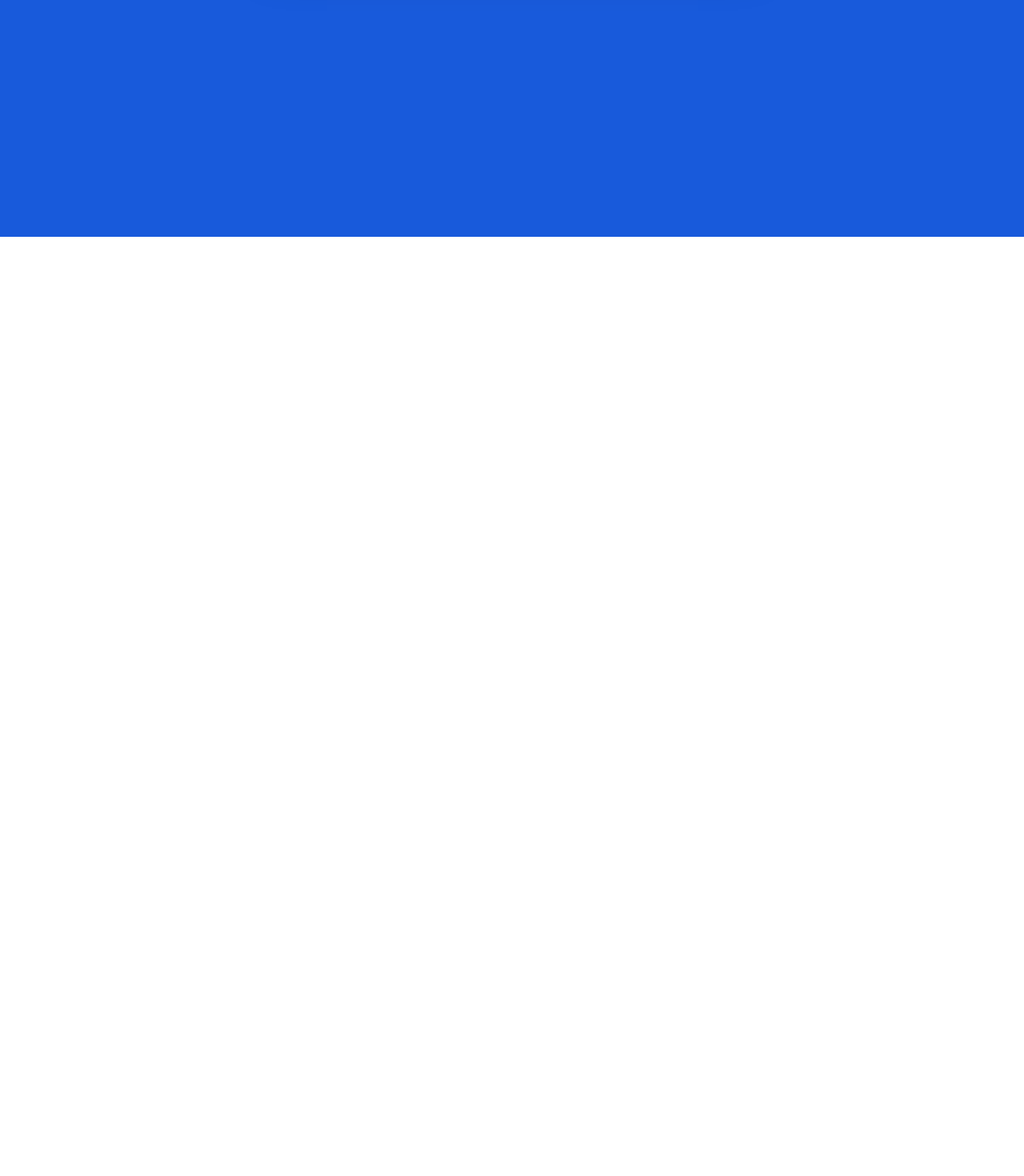
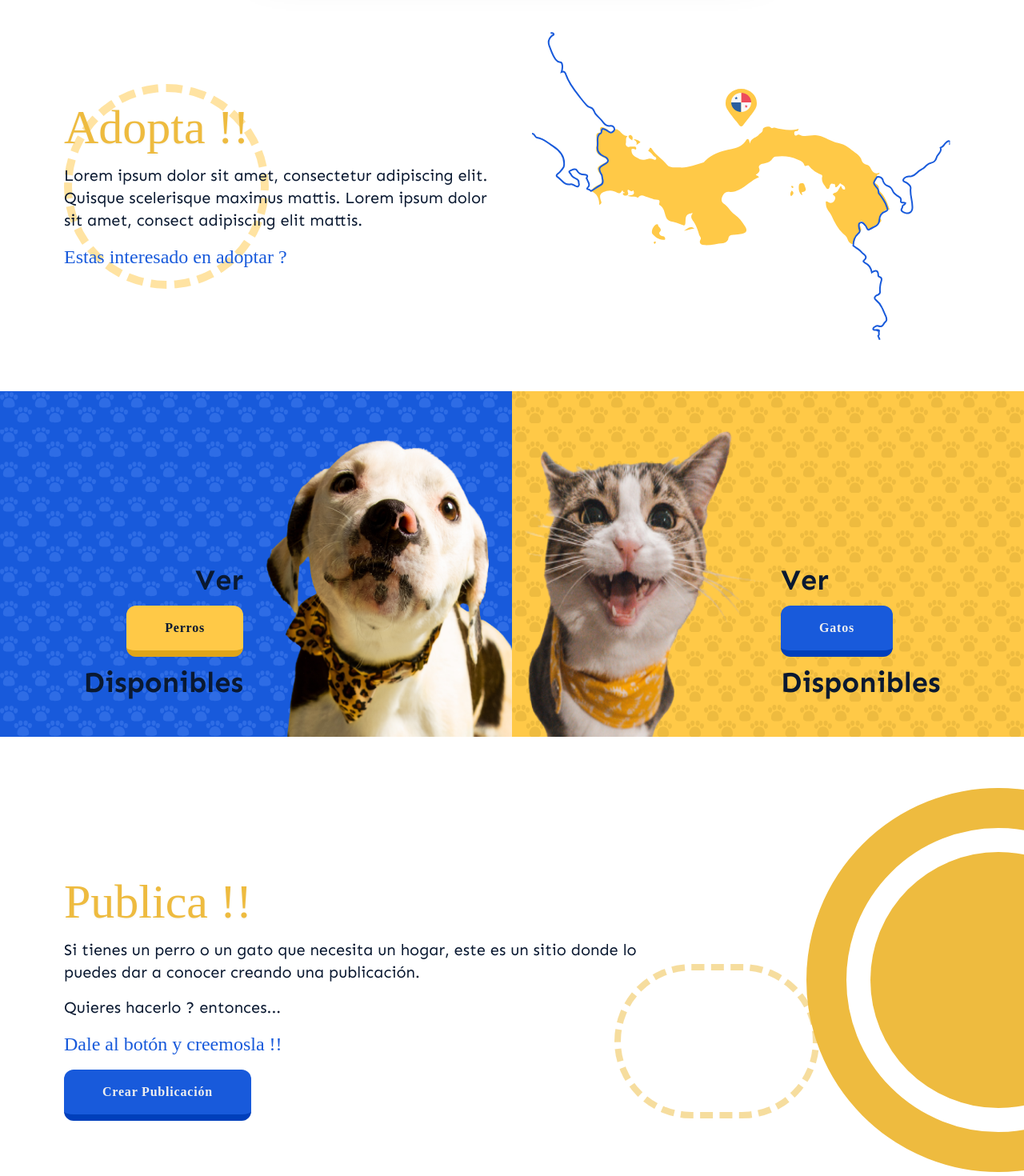
Before and after one commit to NahumCRep/PatitasWeb, a React (Create React App) app: page / in a window 1280 px wide. Shown: the part 1120-2590 px from the top of the page at 80% size. Before the commit the page ends 1416 px from the top, so only its background shows below. Built offline with nearby package versions, Linux system fonts and the light colour scheme; a web font is replaced by a local one.

Commit message:
home sections added

```diff
--- a/src/components/Counter.jsx
+++ b/src/components/home/Counter.jsx
@@ -13,7 +13,7 @@ export const Counter = ({type, amount}) => {
             </div>
             <div className="flex flex-col font-semibold">
                 <span className="text-xl text-plt-blue">Animales</span>
-                <span className="text-2xl">{type === 'available' ? 'Disponibles':'Adoptados'}</span>
+                <span className="text-2xl text-plt-dark">{type === 'available' ? 'Disponibles':'Adoptados'}</span>
             </div>
         </div>
         <p className="text-black text-6xl md:text-7xl pl-1 font-secondary">{amount}</p>
--- /dev/null
+++ b/src/components/home/PawsContainer.jsx
@@ -0,0 +1,44 @@
+import React from 'react';
+
+// ** Images
+import dog from '../../assets/images/dog.png';
+import cat from '../../assets/images/cat.png';
+import { Link } from 'react-router-dom';
+
+export const PawsContainer = ({ paw, btnText, url}) => {
+    return (
+        <div className={`
+            w-full h-64 flex items-end
+            ${paw === 'dog' ? 'bg-blue-paws bg-plt-blue' : 'bg-cream-paws bg-plt-cream flex-row-reverse'}
+            bg-repeat-space md:h-[27rem]
+        `}>
+            <div className={`
+                w-1/2 h-2/3 md:h-1/2 px-4 flex flex-col gap-2 justify-between pb-6 md:pb-12 items-start
+                ${paw === 'dog' ? 'items-end' : ''}
+            `}>
+                <p className="font-secondary font-semibold text-plt-dark text-2xl md:text-4xl">
+                    Ver
+                </p>
+                <Link
+                    to={url}
+                    className={`
+                        py-4 px-12 rounded-xl font-primary font-semibold tracking-wider border-b-8 transition-all duration-200 hover:border-b-2
+                        ${paw === 'dog' ? 'bg-plt-cream text-plt-dark border-plt-darkercream':'bg-plt-blue border-plt-darkblue text-plt-white'}
+                    `}
+                >
+                    {btnText}
+                </Link>
+                <p className="font-secondary font-semibold text-plt-dark text-2xl md:text-4xl">
+                    Disponibles
+                </p>
+            </div>
+            <div className="w-1/2 h-full flex items-end justify-end">
+                {
+                    paw === 'dog'
+                        ? <img src={dog} alt="perrito" className="h-[90%]" />
+                        : <img src={cat} alt="gatito" className="h-[90%]" />
+                }
+            </div>
+        </div>
+    )
+}
--- a/src/components/nav/Navbar.jsx
+++ b/src/components/nav/Navbar.jsx
@@ -23,7 +23,7 @@ export const Navbar = () => {
   }
 
   return (
-    <nav className='w-full h-[80px] md:h-[60px] flex items-center px-4 fixed z-50 bg-white md:justify-between md:px-20'>
+    <nav className='w-full h-[80px] shadow-xl flex items-center px-4 fixed z-50 bg-white md:h-[60px] md:justify-between md:px-20'>
       {/* Logo */}
       <NavLink
         to={'/'}
--- a/src/pages/HomePage.jsx
+++ b/src/pages/HomePage.jsx
@@ -1,25 +1,29 @@
-import React from 'react'
-import { Layout } from '../components/Layout'
-import bluePaws from '../assets/icons/paws-blue.svg';
-import dog from '../assets/images/dog-head.png'
-import { Counter } from '../components/Counter';
+import React from 'react';
+// ** Components
+import { Link } from 'react-router-dom';
+import { Layout } from '../components/Layout';
+import { Counter } from '../components/home/Counter';
+import { PawsContainer } from '../components/home/PawsContainer';
+// ** Images
+import dog from '../assets/images/dog-head.png';
+import map from '../assets/images/panama.svg';
+
 
 export const HomePage = () => {
   return (
     <Layout>
       <header className="relative w-full h-[80vh] bg-plt-cream flex flex-col items-center justify-between overflow-hidden md:h-[calc(100vh-80px)]">
         <div className="flex flex-col items-center gap-5 z-20 md:gap-7">
-          <h1 className="
-              w-full font-primary text-plt-dark text-6xl flex flex-col items-center mt-8
-              md:text-8xl md:gap-5 md:flex-row"
-          >
+          <h1 className="w-full font-primary text-plt-dark text-6xl flex flex-col items-center mt-8 md:text-8xl md:gap-5 md:flex-row">
             <span>Perros</span>
             <span>y</span>
             <span>Gatos</span>
           </h1>
 
           <div className="flex flex-col items-center gap-5 lg:flex-row">
-            <span className="font-secondary text-plt-dark font-semibold text-2xl">en busca de un</span>
+            <span className="font-secondary text-plt-dark font-semibold text-2xl">
+              en busca de un
+            </span>
             <span className="font-primary text-plt-blue text-5xl relative
                 before:content-[''] before:absolute before:right-0 before:-top-4 before:w-24 before:h-24 before:rounded-full before:bg-white before:z-[-1]"
             >
@@ -40,7 +44,7 @@ export const HomePage = () => {
         <div className="absolute -right-1/3 top-2/3 w-56 aspect-square rounded-full bg-plt-darkcream z-[0] md:w-1/3 md:-right-[20%] md:top-1/4"></div>
       </header>
 
-      <div className="bg-white">
+      <div>
         <div className="w-full h-14 bg-plt-blue"></div>
         <div className="w-4/5 h-auto p-6 bg-plt-white shadow-2xl m-auto -translate-y-8 rounded-xl flex flex-col justify-center items-center gap-8
               md:flex-row md:w-[60%] md:p-16 lg:w-1/2"
@@ -49,10 +53,51 @@ export const HomePage = () => {
           <Counter type={'adopted'} amount={10} />
         </div>
       </div>
-      {/* <div
-        className={`w-full h-96 bg-blue-paws bg-repeat-space bg-slate-400`}>
 
-      </div> */}
+      <section className="w-full h-auto mt-16 px-4 flex flex-col gap-6 md:px-20 lg:flex-row">
+        <div className="
+              w-full flex flex-col justify-center gap-4 relative
+              before:content-[''] before:absolute before:z-0 before:w-64 before:aspect-square before:rounded-full before:border-[10px] before:border-dashed before:border-plt-cream before:opacity-30
+              lg:w-1/2 md:before:opacity-50">
+          <h2 className="font-primary text-plt-darkcream text-4xl md:text-6xl drop-shadow-sm">
+            Adopta !!
+          </h2>
+          <p className="z-10 font-secondary text-plt-dark text-base md:text-xl">
+            Lorem ipsum dolor sit amet, consectetur adipiscing elit. Quisque scelerisque maximus
+            mattis. Lorem ipsum dolor sit amet, consect adipiscing elit mattis.
+          </p>
+          <p className="z-10 font-primary text-plt-blue text-xl md:text-2xl">Estas interesado en adoptar ?</p>
+        </div>
+        <div className="w-full lg:w-1/2 flex justify-center">
+          <img src={map} alt="panama map" />
+        </div>
+      </section>
+
+
+      <section className="w-full h-auto mt-16 flex flex-col lg:flex-row">
+        <PawsContainer paw={'dog'} btnText="Perros" url={'/'} />
+        <PawsContainer paw={'cat'} btnText="Gatos" url={'/'} />
+      </section>
+
+      <section className="w-full min-h-[550px] h-auto relative mt-16 px-4 overflow-hidden md:px-20">
+        <div className="w-full h-fit mt-[10%] flex flex-col justify-between items-start gap-4 z-10 md:w-2/3">
+          <h2 className="font-primary text-plt-darkcream text-4xl z-10 md:text-6xl drop-shadow-sm">Publica !!</h2>
+          <p className="z-10 font-secondary text-plt-dark text-base md:text-xl">
+            Si tienes un perro o un gato que necesita un hogar, este es un sitio donde lo puedes dar a conocer creando una publicación.
+          </p>
+          <p className="z-10 font-secondary text-plt-dark text-base md:text-xl">
+            Quieres hacerlo ? entonces...
+          </p>
+          <p className="z-10 font-primary text-plt-blue text-xl gap-2 md:text-2xl">
+            Dale al botón y creemosla !!
+          </p>
+          <Link to={'/profile'} className="box-border py-4 px-12 z-10 rounded-xl font-primary font-semibold tracking-wider bg-plt-blue text-plt-white border-b-8 border-plt-darkblue transition-all duration-200 hover:border-b-2 hover:translate-y-1">
+            Crear Publicación
+          </Link>
+        </div>
+        <div className="absolute -right-44 top-20 w-56 aspect-square rounded-full outline outline-50 outline-offset-30 outline-plt-darkcream bg-plt-darkcream opacity-60 z-0 md:opacity-100 md:w-1/4 md:-right-[10%]"></div>
+        <div className="absolute right-1/3 top-[40%] w-56 aspect-square rounded-full border-8 border-dashed border-plt-darkcream border-opacity-50 z-0 md:w-[20%] md:bottom-1/4 md:right-[20%]"></div>
+      </section>
     </Layout>
   )
 }
```
